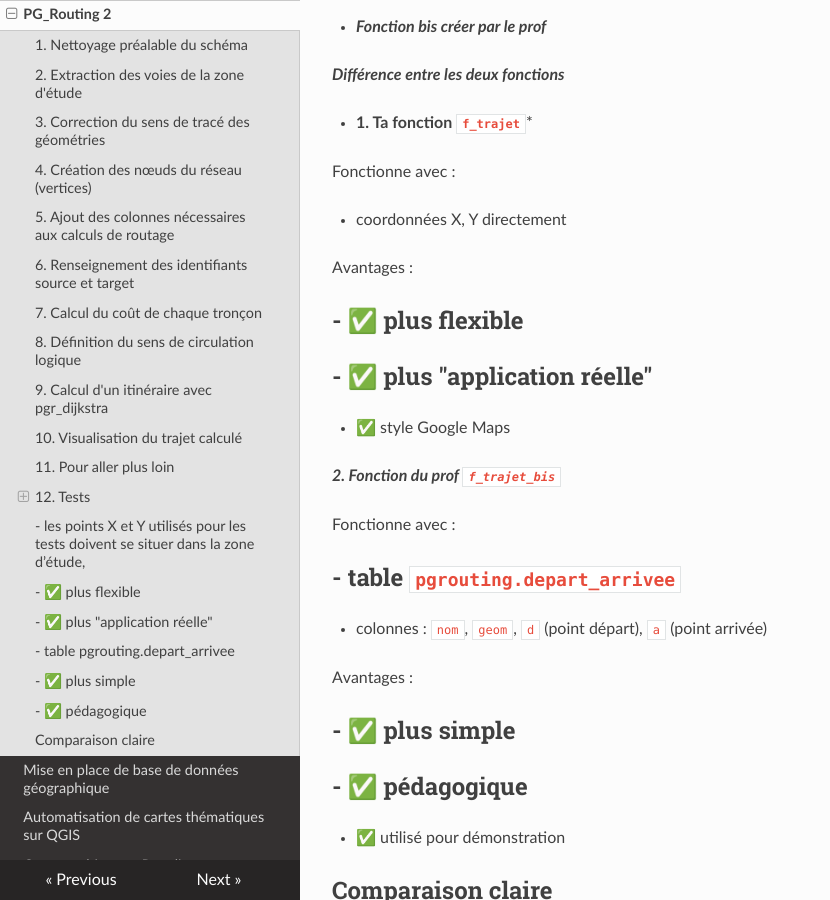
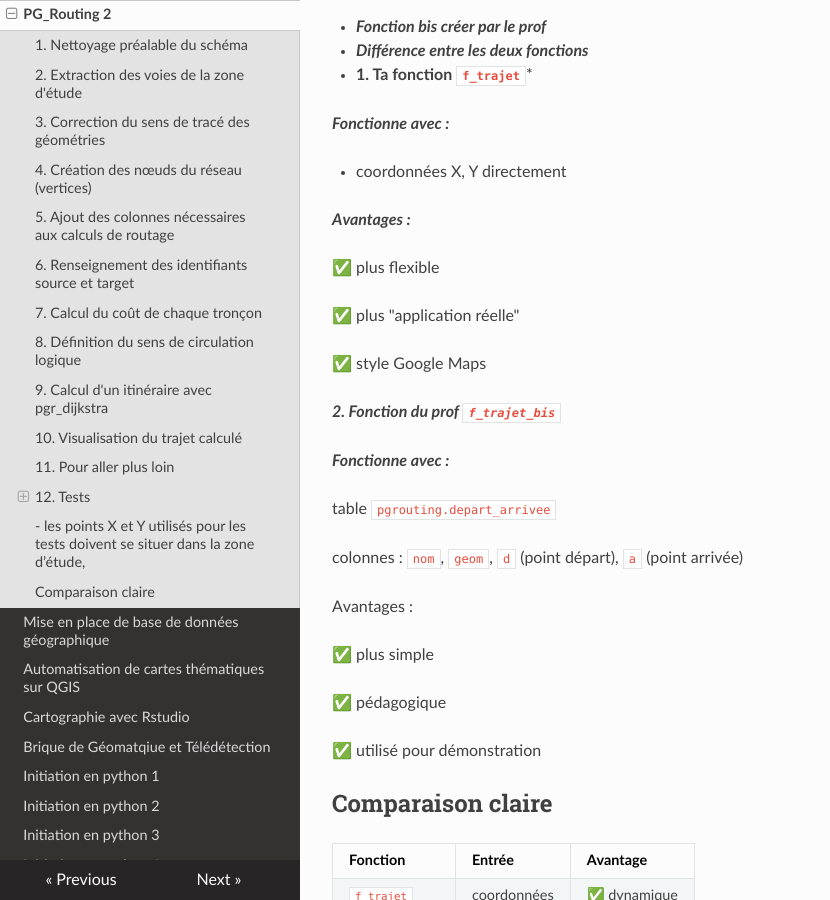
Before and after one commit to abdou123-guene/Site_de_documentation_geomatique, an MkDocs documentation site: the page built from docs/pgrouting1.md, in a window 1280 px wide and 900 px high, scrolled down 11764 px. Shown: the whole window, without its empty margins (0-830 px from the left). Built offline with MkDocs 1.6.1, drawn with Linux system fonts in a browser that asks for light colours; nearby versions of some CDN libraries.

Commit message:
Fix formatting and improve clarity in pgrouting1.md

```diff
--- a/docs/pgrouting1.md
+++ b/docs/pgrouting1.md
@@ -583,37 +583,37 @@
 
 - ***Fonction bis créer par le prof***
 
-***Différence entre les deux fonctions***
+- ***Différence entre les deux fonctions***
 
 - **1. Ta fonction `f_trajet`***
 
-Fonctionne avec :
+***Fonctionne avec :***
 
 - coordonnées X, Y directement
 
-Avantages :
+***Avantages :***
 
-- ✅ plus flexible
--
-- ✅ plus "application réelle"
--
-- ✅ style Google Maps
+✅ plus flexible
+
+✅ plus "application réelle"
+
+✅ style Google Maps
 
 ***2. Fonction du prof `f_trajet_bis`***
 
-Fonctionne avec :
+***Fonctionne avec :***
 
-- table `pgrouting.depart_arrivee`
--
-- colonnes : `nom`, `geom`, `d` (point départ), `a` (point arrivée)
+table `pgrouting.depart_arrivee`
+
+colonnes : `nom`, `geom`, `d` (point départ), `a` (point arrivée)
 
 Avantages :
 
-- ✅ plus simple
--
-- ✅ pédagogique
--
-- ✅ utilisé pour démonstration
+✅ plus simple
+
+✅ pédagogique
+
+✅ utilisé pour démonstration
 
 ## Comparaison claire
 
```
